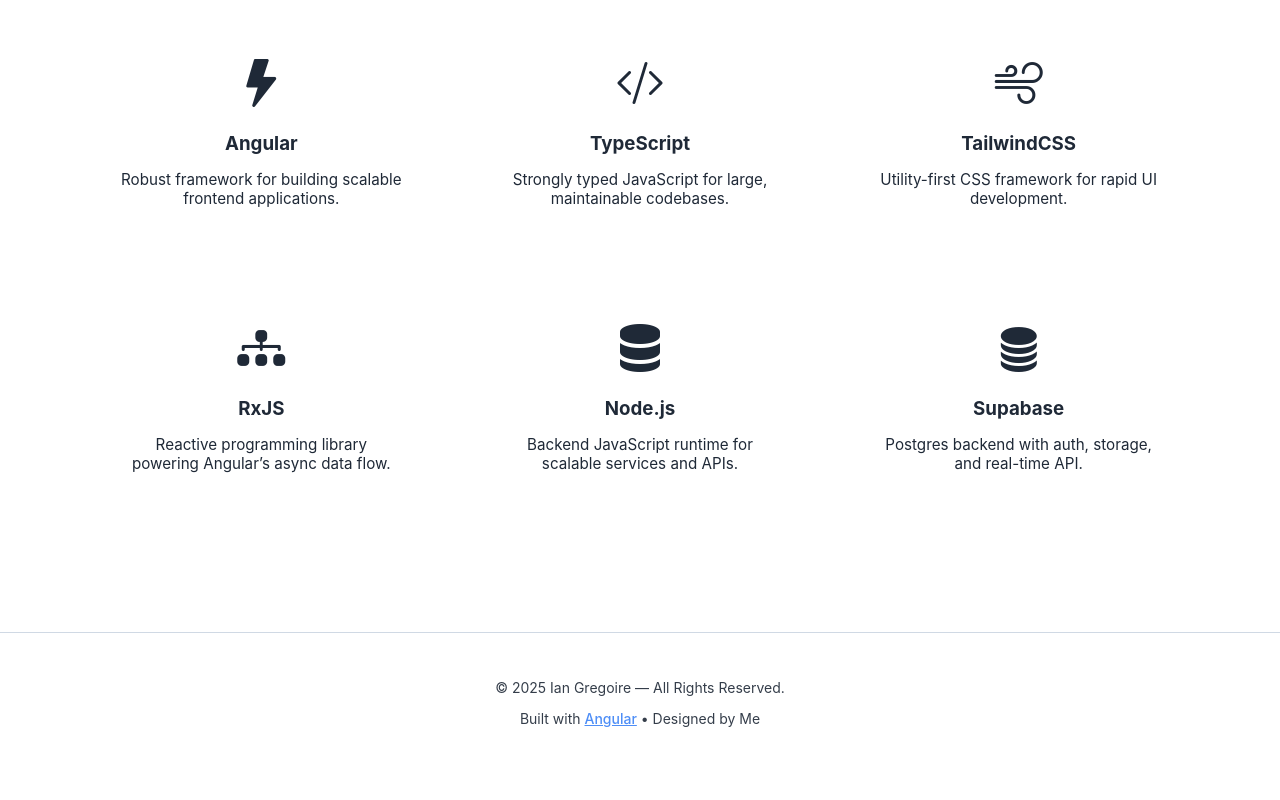
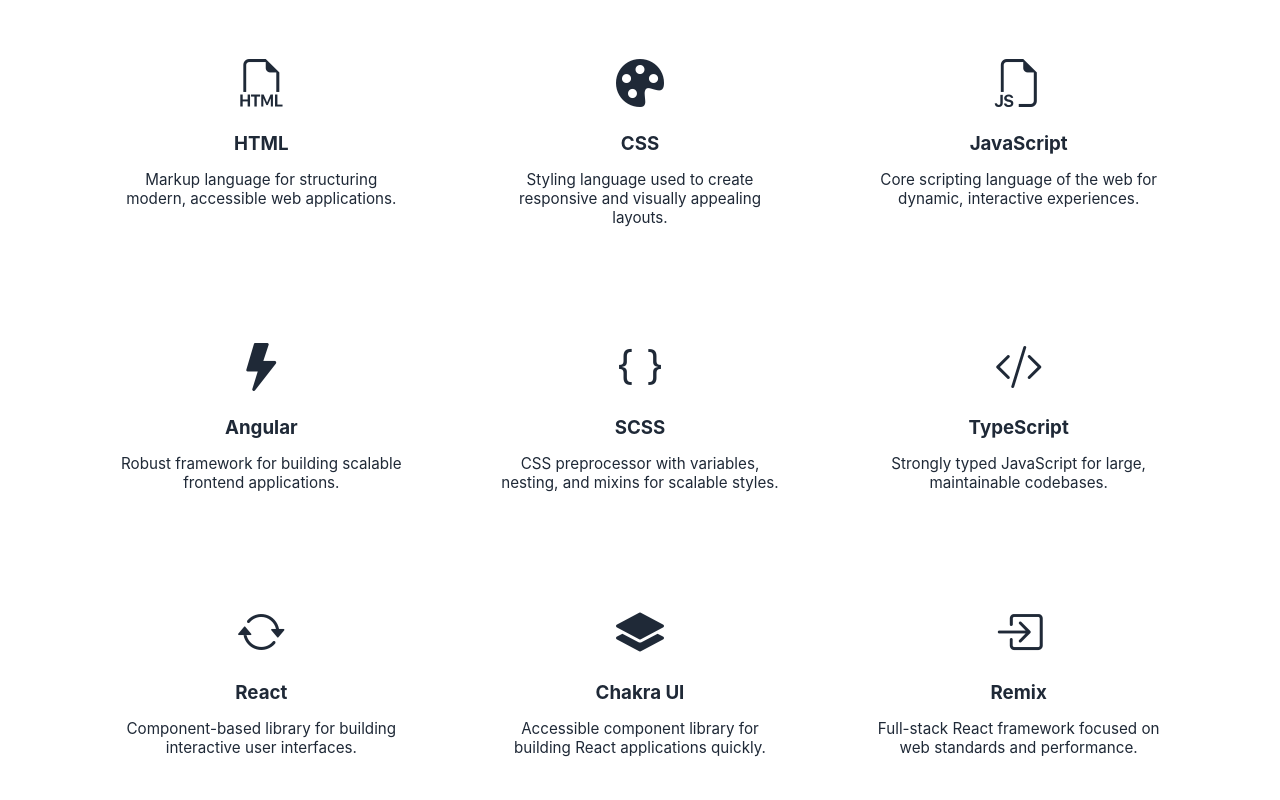
Before and after one commit to IanGregoire/Angular-Portfolio, an Angular app: page /technology in a window 1280 px wide. Shown: the part 340-1140 px from the top of the page. Before the commit the page ends 1113 px from the top, so only its background shows below. Built offline with nearby package versions, Linux system fonts and the light colour scheme.

Commit message:
Feat: Add additional technologies used to technology page; Html, CSS, SCSS, Javascript, React, Remix and PostgreSQL

```diff
--- a/src/app/pages/technology/technology.component.ts
+++ b/src/app/pages/technology/technology.component.ts
@@ -10,14 +10,49 @@
 export class TechnologyComponent {
   technologies = [
     {
+      name: 'HTML',
+      icon: 'bi bi-filetype-html',
+      description: 'Markup language for structuring modern, accessible web applications.'
+    },
+    {
+      name: 'CSS',
+      icon: 'bi bi-palette-fill',
+      description: 'Styling language used to create responsive and visually appealing layouts.'
+    },
+    {
+      name: 'JavaScript',
+      icon: 'bi bi-filetype-js',
+      description: 'Core scripting language of the web for dynamic, interactive experiences.'
+    },
+    {
       name: 'Angular',
       icon: 'bi bi-lightning-fill',
       description: 'Robust framework for building scalable frontend applications.'
     },
     {
+      name: 'SCSS',
+      icon: 'bi bi-braces',
+      description: 'CSS preprocessor with variables, nesting, and mixins for scalable styles.'
+    },
+    {
       name: 'TypeScript',
       icon: 'bi bi-code-slash',
       description: 'Strongly typed JavaScript for large, maintainable codebases.'
+    },
+    {
+      name: 'React',
+      icon: 'bi bi-arrow-repeat',
+      description: 'Component-based library for building interactive user interfaces.'
+    },
+    {
+      name: 'Chakra UI',
+      icon: 'bi bi-layers-fill',
+      description: 'Accessible component library for building React applications quickly.'
+    },
+    {
+      name: 'Remix',
+      icon: 'bi bi-box-arrow-in-right',
+      description: 'Full-stack React framework focused on web standards and performance.'
     },
     {
       name: 'TailwindCSS',
@@ -35,6 +70,11 @@
       description: 'Backend JavaScript runtime for scalable services and APIs.'
     },
     {
+      name: 'PostgreSQL',
+      icon: 'bi bi-database-gear',
+      description: 'Advanced open-source relational database focused on reliability and performance.'
+    },
+    {
       name: 'Supabase',
       icon: 'bi bi-database-fill',
       description: 'Postgres backend with auth, storage, and real-time API.'
```
